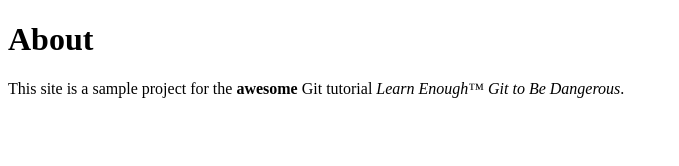
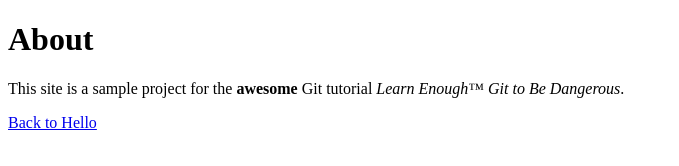
Before and after one commit to markcascardi/website, a plain HTML site: page about.html in a window 1280 px wide. Shown: the whole page, without its empty margins (0-679 px from the left). Drawn offline with Linux system fonts and the light colour scheme.

Commit message:
Add link back to hello page

```diff
--- a/about.html
+++ b/about.html
@@ -8,5 +8,6 @@
     <p> This site is a sample project for the <strong>awesome</strong> Git
       tutorial <em>Learn Enough™ Git to Be Dangerous</em>. </p>
       <meta charset="utf-8">
+    <a href="index.html"> Back to Hello </a>
   </body>
 </html>
```
